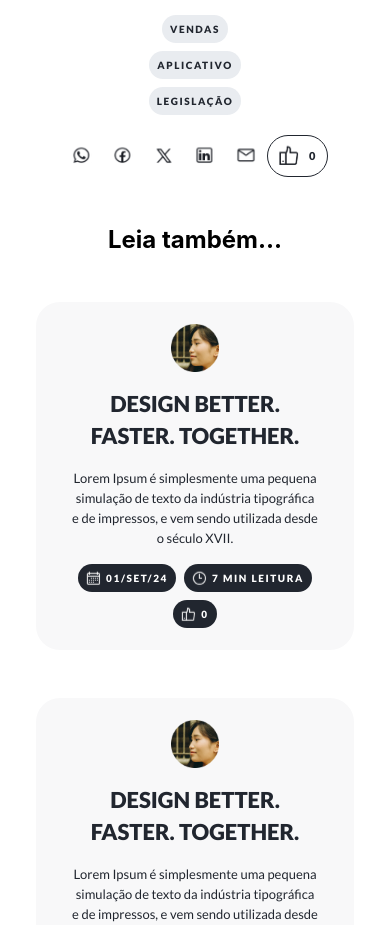
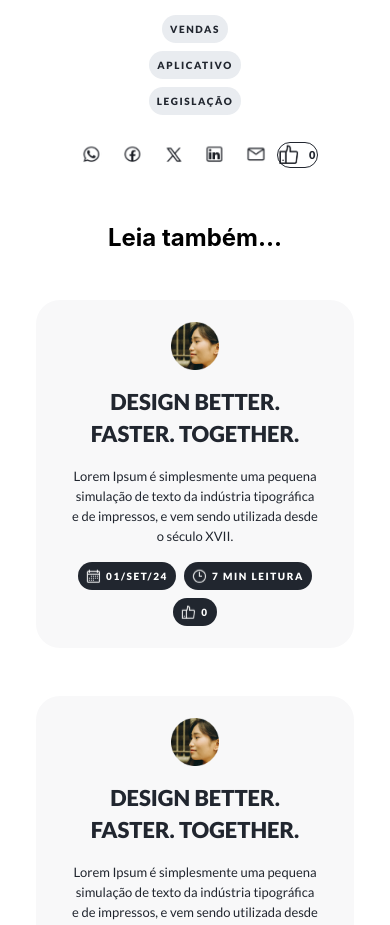
Before and after one commit to Rodriguesw/teste-frontend, a React (Create React App) app: page / in a window 390 px wide. Shown: the part 2800-3725 px from the top of the page. Built offline with nearby package versions, Linux system fonts and the light colour scheme; no server answers.

Commit message:
Remove padding from button like.

```diff
--- a/src/components/TagsAndSocialMedia/styles.css
+++ b/src/components/TagsAndSocialMedia/styles.css
@@ -137,7 +137,7 @@
     >button {
       width: auto;
       height: auto;
-      padding: 8px 10px;
+      padding: 0;
 
       >img {
         height: 24px;
```
